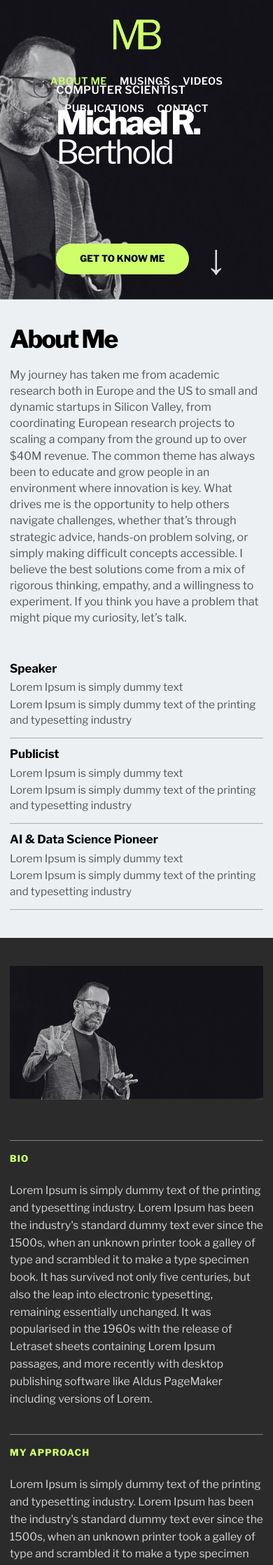
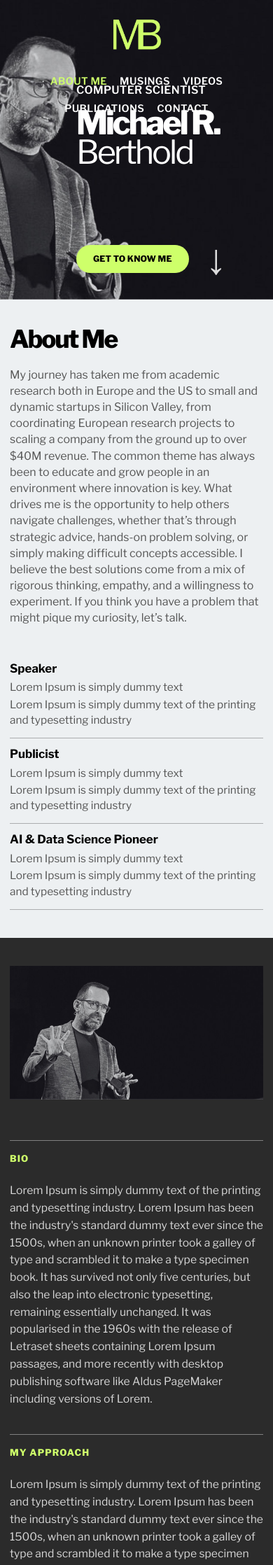
Before and after one commit to lacahelpme/mb, a Jekyll site: the page built from index.html, in a window 390 px wide. Shown: the top 2236 px of the page at 70% size. Built offline with Jekyll 4.4.1, drawn with Linux system fonts in a browser that asks for light colours.

Commit message:
Update style.css

```diff
--- a/assets/css/style.css
+++ b/assets/css/style.css
@@ -1168,7 +1168,7 @@ p:last-child, h1:last-child, h2:last-child, h3:last-child, h4:last-child {
 
   .hero-shell {
   display: grid;
-  grid-template-columns: 1fr 460px;
+  grid-template-columns: 1fr 420px;
   align-items: stretch;
   min-height: 584px;
   gap: 0;
@@ -1178,15 +1178,26 @@ p:last-child, h1:last-child, h2:last-child, h3:last-child, h4:last-child {
 .hero-shell::after {
   top: 96px;
   right: 24px;
-  width: 460px;
+  width: 420px;
 }
 
 .hero-panel {
   margin: 0 24px 0 0;
-  max-width: 460px;
+  max-width: 420px;
   min-height: 100%;
   height: auto;
-  padding: 116px 28px 56px 40px;
+  padding: 112px 24px 48px 32px;
+}
+
+  .hero-title {
+  font-size: clamp(2.8rem, 4.6vw, 3.9rem);
+  max-width: 6.6ch;
+}
+
+  .hero-actions .button {
+  min-height: 40px;
+  padding: 0 24px;
+  font-size: 0.76rem;
 }
 
   .hero-visual {
```
